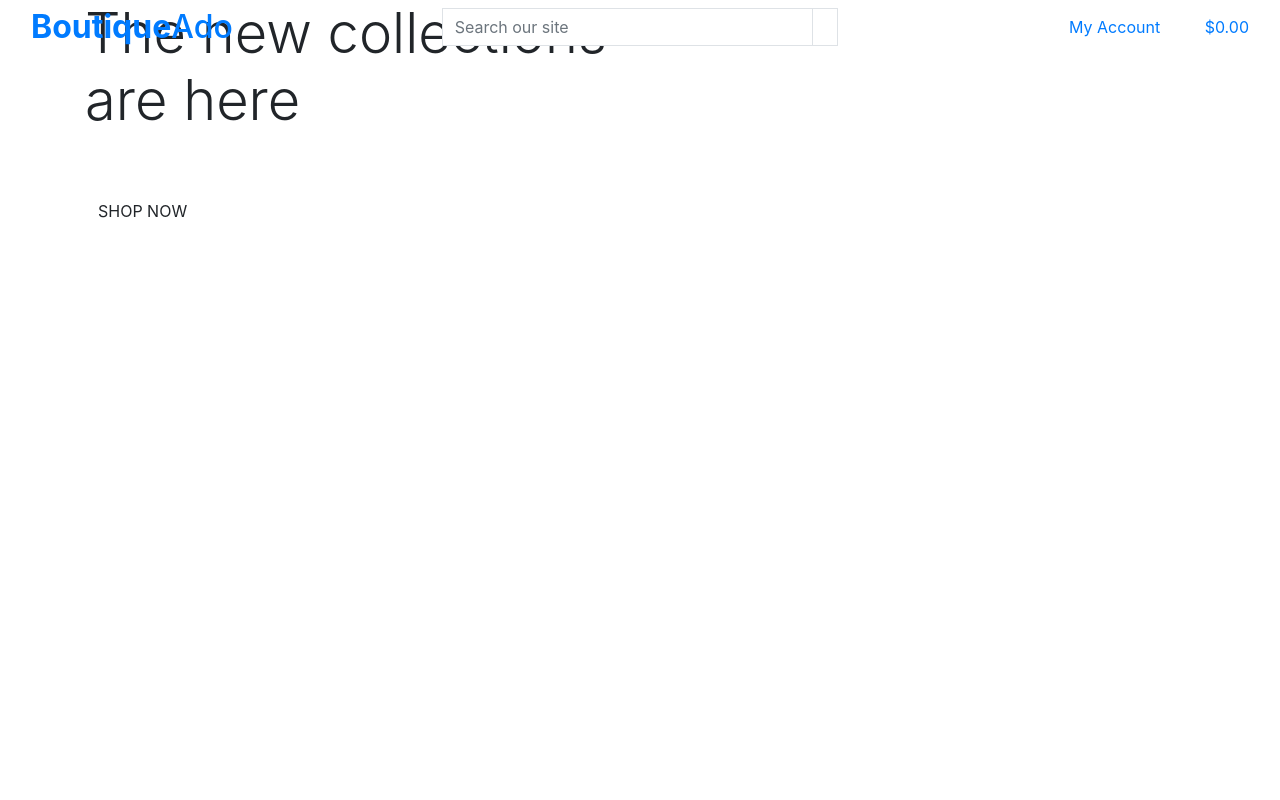
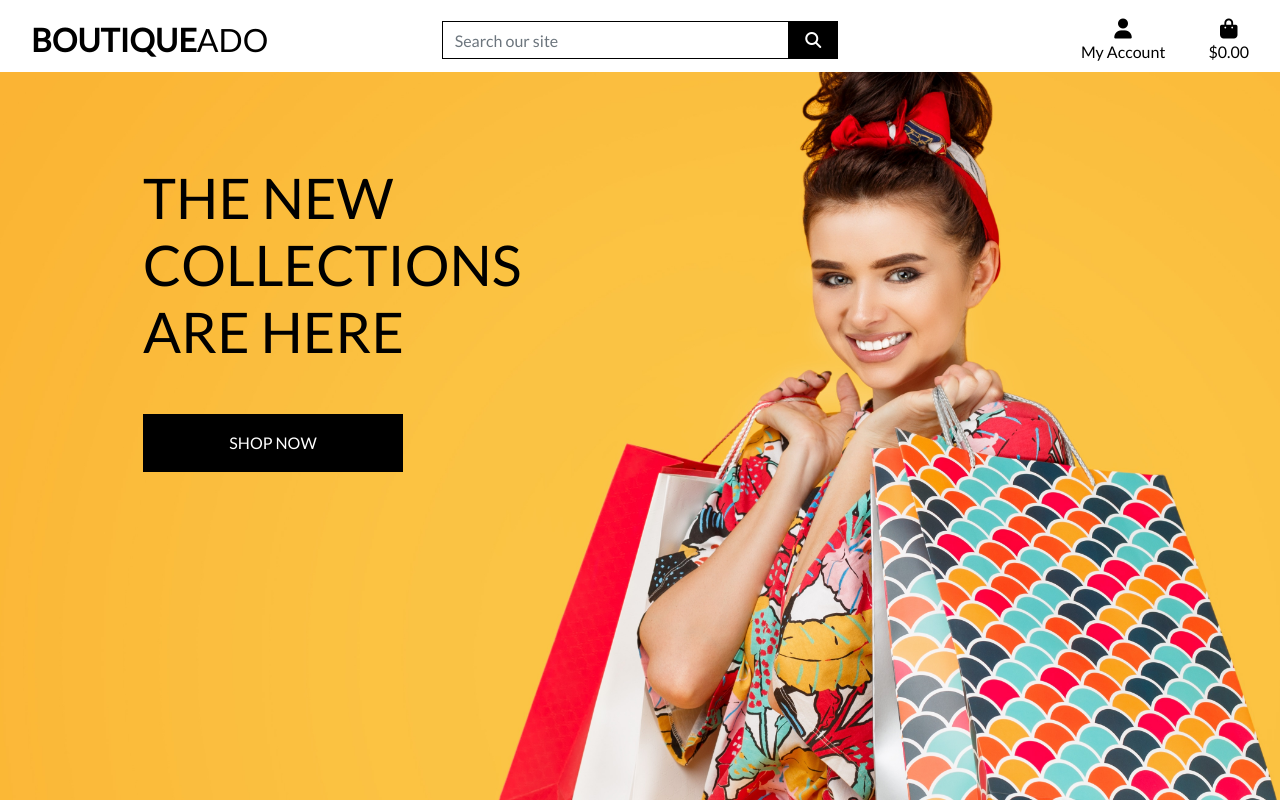
Before and after one commit to dansantinojones/boutique-ado, a Django app: page / in a window 1280 px wide. Run offline with Django 3.2, Linux system fonts and the light colour scheme; some libraries are stand-ins or nearby versions.

Commit message:
Add style to homepage

```diff
--- a/boutique_ado/settings.py
+++ b/boutique_ado/settings.py
@@ -148,6 +148,10 @@
 # https://docs.djangoproject.com/en/3.2/howto/static-files/
 
 STATIC_URL = '/static/'
+STATICFILES_DIRS = (os.path.join(BASE_DIR, 'static'),)
+
+MEDIA_URL = '/media/'
+MEDIA_ROOT = os.path.join(BASE_DIR, 'media')
 
 # Default primary key field type
 # https://docs.djangoproject.com/en/3.2/ref/settings/#default-auto-field
--- a/boutique_ado/urls.py
+++ b/boutique_ado/urls.py
@@ -15,10 +15,11 @@
 """
 from django.contrib import admin
 from django.urls import path, include
+from django.conf import settings
+from django.conf.urls.static import static
 
 urlpatterns = [
     path('admin/', admin.site.urls),
     path('accounts/', include('allauth.urls')),
     path('', include('home.urls')),
-
-]
+] + static(settings.MEDIA_URL, document_root=settings.MEDIA_ROOT)
--- a/templates/base.html
+++ b/templates/base.html
@@ -15,13 +15,17 @@
 
     {% block corecss%}
     <!-- Bootstrap CSS -->
-        <link rel="stylesheet" href="https://cdn.jsdelivr.net/npm/bootstrap@4.6.2/dist/css/bootstrap.min.css" integrity="sha384-xOolHFLEh07PJGoPkLv1IbcEPTNtaed2xpHsD9ESMhqIYd0nLMwNLD69Npy4HI+N" crossorigin="anonymous">
+      <link rel="stylesheet" href="https://stackpath.bootstrapcdn.com/bootstrap/4.4.1/css/bootstrap.min.css" integrity="sha384-Vkoo8x4CGsO3+Hhxv8T/Q5PaXtkKtu6ug5TOeNV6gBiFeWPGFN9MuhOf23Q9Ifjh" crossorigin="anonymous">
+      <link rel="stylesheet" href="https://fonts.googleapis.com/css?family=Lato&display=swap">
+      <link rel="stylesheet" href="{% static 'css/base.css' %}">
     {% endblock %}
 
     {% block extra_corecss %}
     {% endblock %}
 
     {% block corejs %}
+    <!-- Font Awesome -->
+        <script src="https://kit.fontawesome.com/c20c3e511d.js" crossorigin="anonymous"></script>
     <!-- jQuery and Bootstrap Bundle (includes Popper) -->
         <script src="https://cdn.jsdelivr.net/npm/jquery@3.5.1/dist/jquery.min.js" integrity="sha256-9/aliU8dGd2tb6OSsuzixeV4y/faTqgFtohetphbbj0=" crossorigin="anonymous"></script>
         <script src="https://cdn.jsdelivr.net/npm/bootstrap@4.6.2/dist/js/bootstrap.bundle.min.js" integrity="sha384-Fy6S3B9q64WdZWQUiU+q4/2Lc9npb8tCaSX9FK7E8HnRr0Jz8D6OP9dO5Vg3Q9ct" crossorigin="anonymous"></script>
@@ -34,7 +38,7 @@
   </head>
   <body>
     <header class="container-fluid fixed-top">
-      <div class="row">
+      <div id="topnav" class="row bg-white pt-lg-2 d-none d-lg-flex">
         <div class="col-12 col-lg-4 my-auto py-1 py-lg-0 text center text-lg-left">
           <a href="{% url 'home' %}" class="nav-link main-logo-link">
             <h2 class="logo-font text-black my-0"><strong>Boutique</strong>Ado</h2>
```
